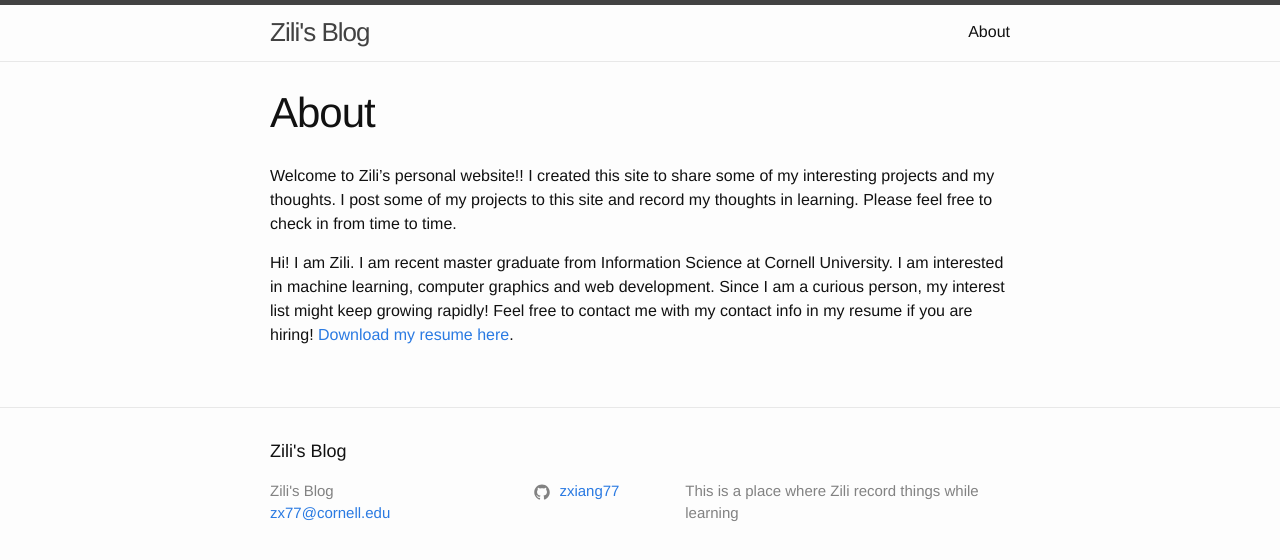
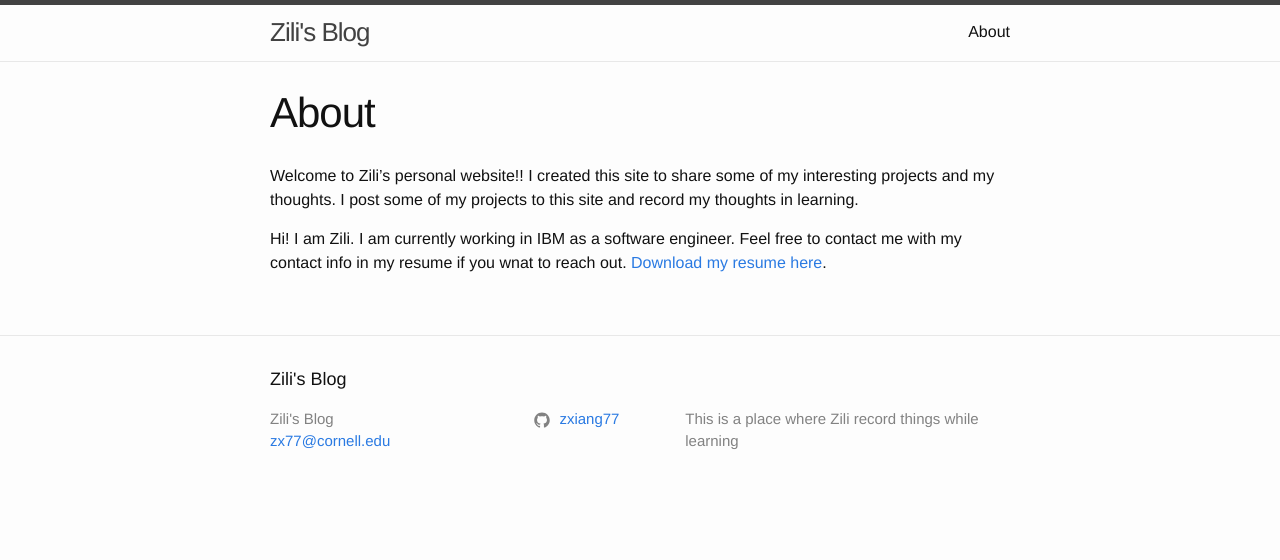
Before and after one commit to zxiang77/zx.blog, a Jekyll site: the page built from about.md, in a window 1280 px wide. Shown: the top 560 px of the page. Built offline with Jekyll 4.4.1, drawn with Linux system fonts in a browser that asks for light colours.

Commit message:
updated url and resume

```diff
--- a/_config.yml
+++ b/_config.yml
@@ -17,7 +17,7 @@ title: Zili's Blog
 email: zx77@cornell.edu
 description: This is a place where Zili record things while learning
 baseurl: "zx.blog" # the subpath of your site, e.g. /blog
-url: "http://zilixiang.me/" # the base hostname & protocol for your site, e.g. http://example.com
+url: "https://zxiang77.github.io/zx.blog" # the base hostname & protocol for your site, e.g. http://example.com
 # twitter_username:
 github_username:  zxiang77
 
--- a/about.md
+++ b/about.md
@@ -4,8 +4,8 @@ title: About
 permalink: /about/
 ---
 
-Welcome to Zili's personal website!! I created this site to share some of my interesting projects and my thoughts. I post some of my projects to this site and record my thoughts in learning. Please feel free to check in from time to time.
+Welcome to Zili's personal website!! I created this site to share some of my interesting projects and my thoughts. I post some of my projects to this site and record my thoughts in learning.
 
-Hi! I am Zili. I am recent master graduate from Information Science at Cornell University. I am interested in machine learning, computer graphics and web development. Since I am a curious person, my interest list might keep growing rapidly! Feel free to contact me with my contact info in my resume if you are hiring!
+Hi! I am Zili. I am currently working in IBM as a software engineer. Feel free to contact me with my contact info in my resume if you wnat to reach out.
 [Download my resume here]({{ site.url }}/assets/Zili_Resume.pdf).
 <!-- ![image-title-here](/assets/profile.jpg){ width=50% } -->
```
Also changed, not shown: 1 other file.
